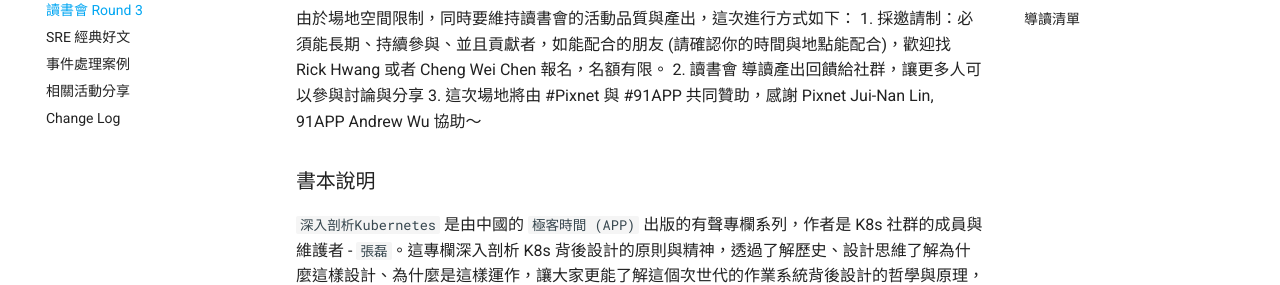
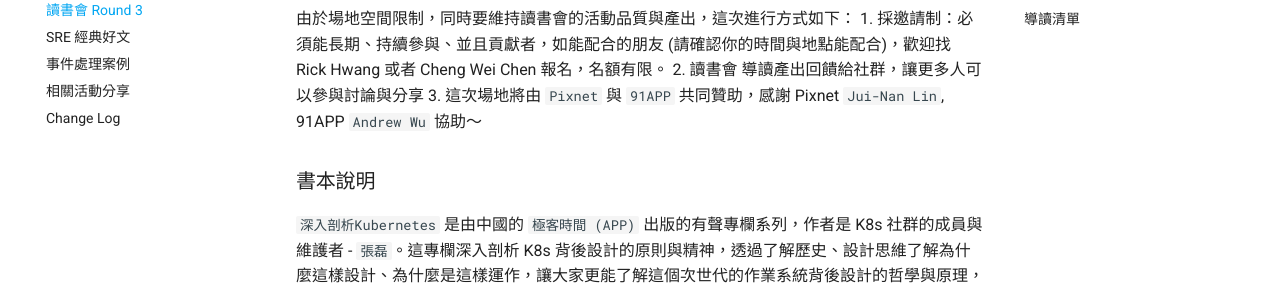
Before and after one commit to cross-community/study-area-docs, an MkDocs documentation site: the page built from docs/03_K8s.md, in a window 1280 px wide and 900 px high, scrolled down 1965 px. Shown: the part 251-536 px from the top of the window. Built offline with MkDocs 1.6.1 and Material for MkDocs 9.7.7, drawn with Linux system fonts in a browser that asks for light colours; comment, search, counter and statistics services are not loaded.

Commit message:
update on 20190309-2328, comment:

```diff
--- a/docs/03_K8s.md
+++ b/docs/03_K8s.md
@@ -30,7 +30,7 @@ SRE 讀書會 Round 3 在 2019/02/22 舉辦春酒，Round 2 成員起吃飯聊
 由於場地空間限制，同時要維持讀書會的活動品質與產出，這次進行方式如下：
 1. 採邀請制：必須能長期、持續參與、並且貢獻者，如能配合的朋友 (請確認你的時間與地點能配合)，歡迎找 Rick Hwang 或者 Cheng Wei Chen 報名，名額有限。
 2. 讀書會 導讀產出回饋給社群，讓更多人可以參與討論與分享
-3. 這次場地將由 #Pixnet 與 #91APP 共同贊助，感謝 Pixnet Jui-Nan Lin, 91APP Andrew Wu 協助～
+3. 這次場地將由 `Pixnet` 與 `91APP` 共同贊助，感謝 Pixnet `Jui-Nan Lin`, 91APP `Andrew Wu` 協助～
 
 
 ### 書本說明
```
